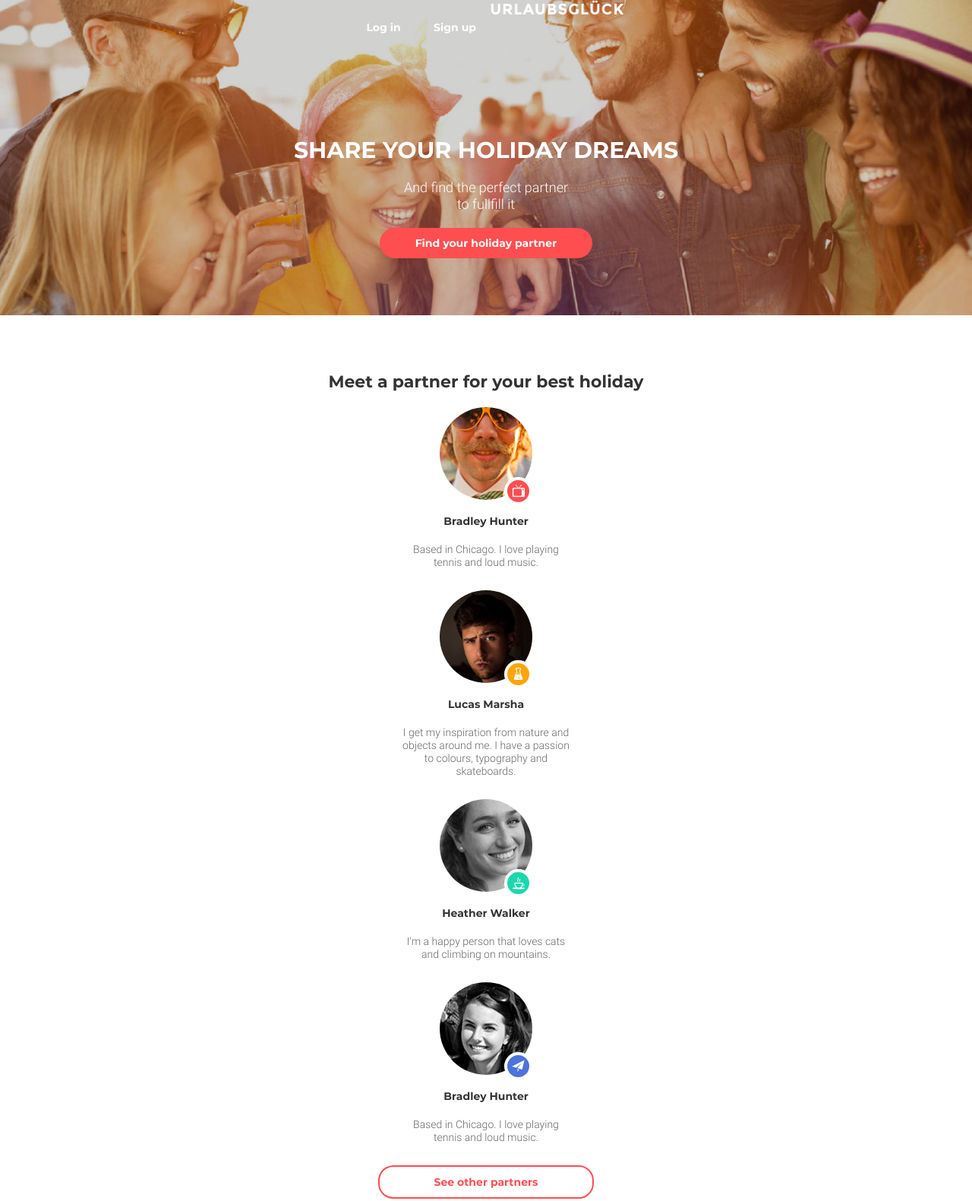
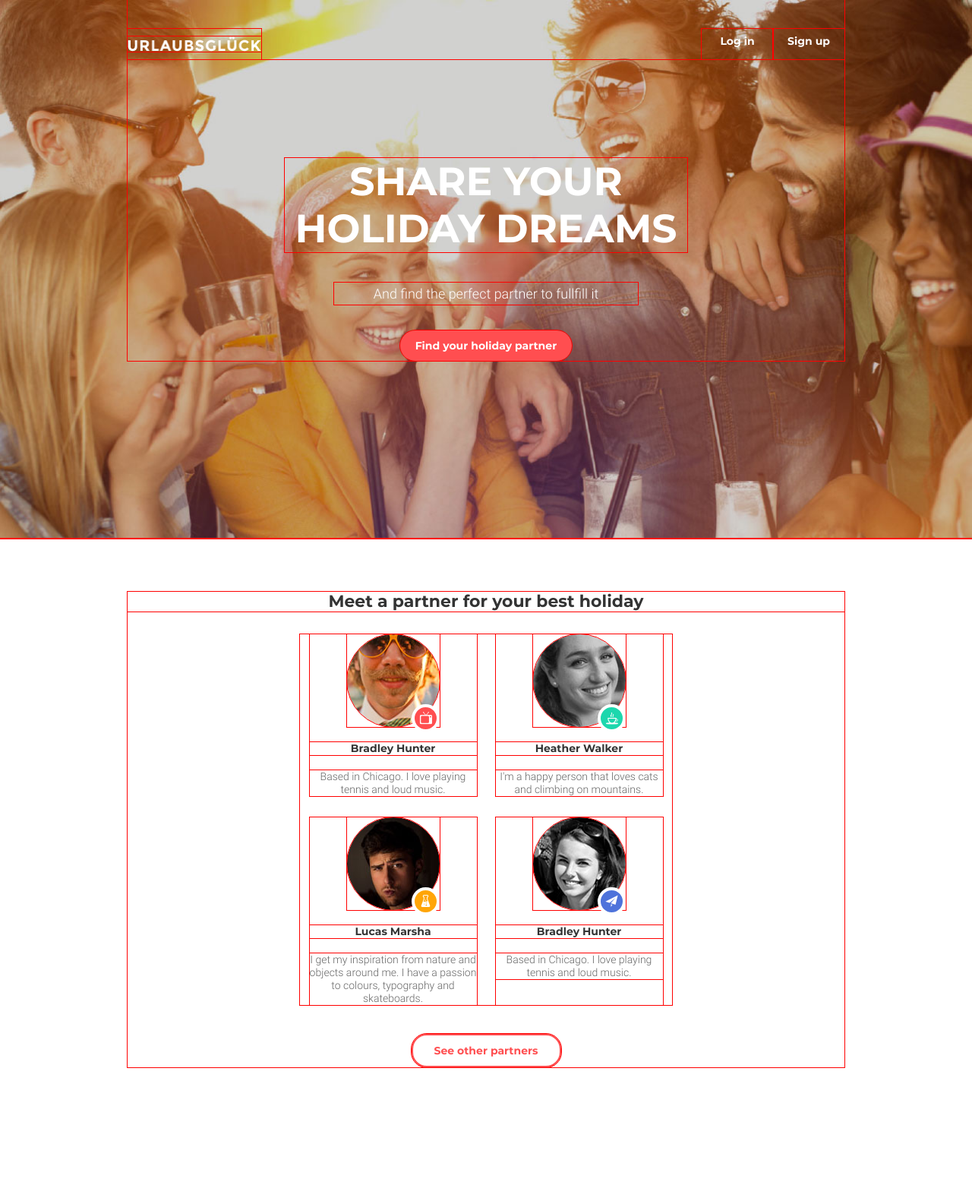
Before and after one commit to YevhenKonyk/module_8_hw, a plain HTML site: page index.html in a window 1280 px wide. Shown: the whole page at 76% size. After the commit the page ends 1462 px from the top, so only its background shows below. Drawn offline with Linux system fonts and the light colour scheme.

Commit message:
Added styles for tablet devices 768px

```diff
--- a/css/components/header.css
+++ b/css/components/header.css
@@ -4,7 +4,7 @@
     background-size: cover;
     background-position: center;
 
-    padding-bottom: 75px;
+    padding-bottom: 134px;
 }
 
 .login-wrapper {
@@ -45,7 +45,6 @@
 
 .logo {
     width: 176px;
-
     margin-bottom: 38px;
 }
 
@@ -70,7 +69,7 @@
     text-align: center;
 
     width: 220px;
-    margin:0 auto;
+    margin: 0 auto;
     margin-bottom: 20px;
 }
 
--- a/css/components/partners_section.css
+++ b/css/components/partners_section.css
@@ -1,6 +1,6 @@
 /* Partners section */
 .partners-section {
-    padding: 75px 0;
+    padding: 70px 0 57px;
 }
 
 .partners-section__title {
@@ -16,11 +16,16 @@
 
 .partners {
     list-style: none;
+    margin-bottom: 30px;
 }
 
 .partners__item {
     width: 220px;
-    margin: 0 auto 28px;
+    margin: 0 auto;
+}
+
+.partners__item:not(:last-child) {
+    margin-bottom: 28px;
 }
 
 .partners__img {
@@ -111,3 +116,7 @@
     width: 284px;
     height: 44px;
 }
+
+* {
+    outline: 1px solid red;
+}
--- a/css/helpers/basic.css
+++ b/css/helpers/basic.css
@@ -20,7 +20,7 @@ a {
     display: block;
 }
 
-/* Mobile first */
+/* Mobile */
 .container {
     width: 320px;
     margin: 0 auto;
@@ -33,8 +33,8 @@ a {
     }
 }
 /* Desktop */
-@media (min-width: 1200px) {
+@media (min-width: 960px) {
     .container {
-        width: 940px;
+        width: 944px;
     }
 }
--- a/css/helpers/media.css
+++ b/css/helpers/media.css
@@ -0,0 +1,93 @@
+@media (min-width: 768px) {
+    * {
+        outline: 1px solid red;
+    }
+    /* Header */
+    .logo {
+        margin: 0;
+        display: flex;
+        align-items: center;
+    }
+
+    .login-wrapper {
+        flex-direction: row-reverse;
+        justify-content: space-between;
+
+        padding-top: 38px;
+        margin-bottom: 130px;
+    }
+
+    .login-controls {
+        padding-top: 0;
+        margin-bottom: 0;
+    }
+
+    .header {
+        padding-bottom: 234px;
+    }
+
+    .header__title {
+        font-size: 52px;
+        line-height: 62px;
+
+        width: 530px;
+        margin: 0 auto;
+        margin-bottom: 40px;
+    }
+
+    .header__description {
+        font-style: 24px;
+        line-height: 29px;
+
+        width: 400px;
+        margin-bottom: 34px;
+    }
+
+    .header__find-btn {
+        width: 226px;
+    }
+
+    /* Partners section */
+    .partners-section {
+        padding-bottom: 57px;
+    }
+
+    .partners-section__title {
+        margin-bottom: 30px;
+    }
+
+    .partners {
+        display: flex;
+        justify-content: space-between;
+        flex-wrap: wrap;
+
+        width: 490px;
+        margin: 0 auto;
+        margin-bottom: 38px;
+    }
+
+    /* .partners__item:nth-last-child(-n + 2) {
+        margin-bottom: 0;
+    } */
+
+    .partners__item:nth-child(1) {
+        order: 1;
+    }
+
+    .partners__item:nth-child(2) {
+        order: 3;
+        margin-bottom: 0;
+    }
+
+    .partners__item:nth-child(3) {
+        order: 2;
+    }
+
+    .partners__item:nth-child(4) {
+        order: 4;
+    }
+
+    .partners__show-more-btn {
+        width: 197px;
+    }
+}
--- a/index.html
+++ b/index.html
@@ -72,8 +72,9 @@
                     <h2 class="partners__title">Bradley Hunter</h2>
                     <p class="partners__description">Based in Chicago. I love playing tennis and loud music.</p>
                 </li>
-                <button class="partners__show-more-btn">See other partners</button>
             </ul>
+
+            <button class="partners__show-more-btn">See other partners</button>
         </div>
     </section>
     <!-- /.partners-section -->
```
